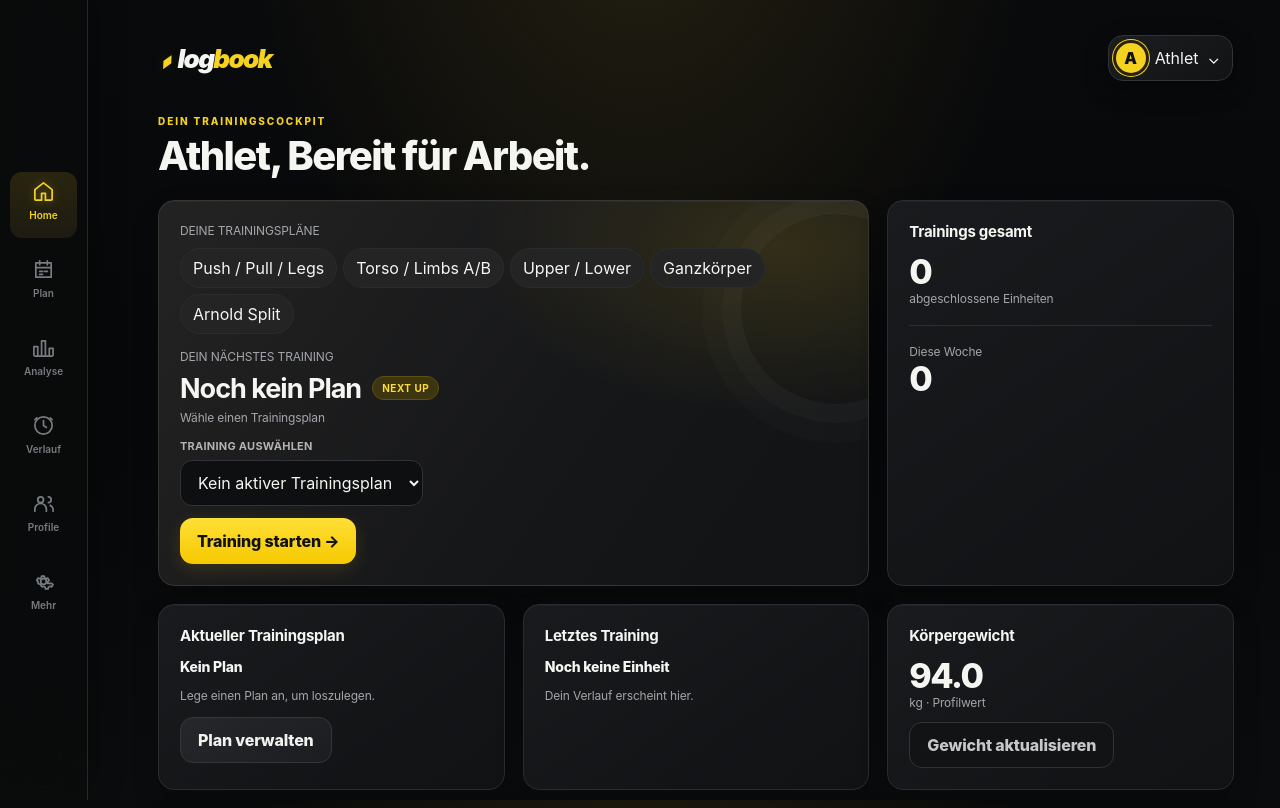
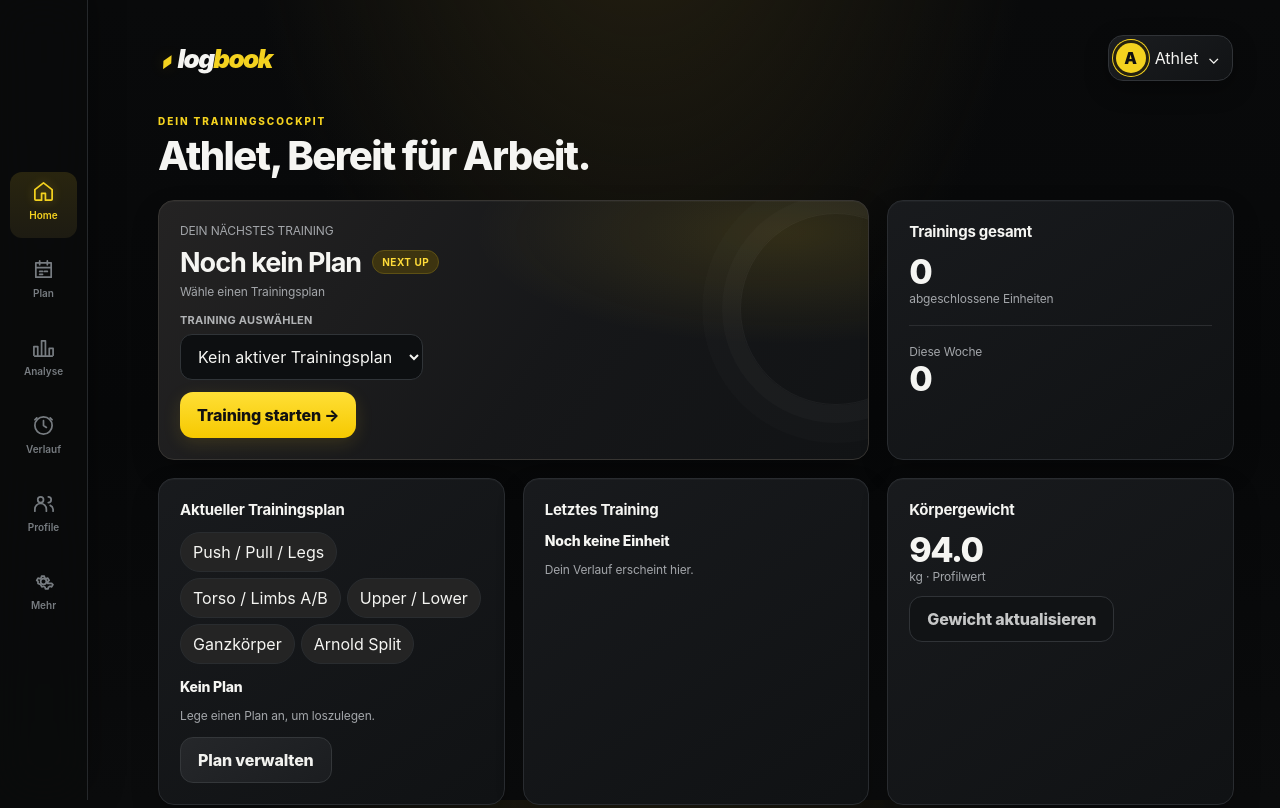
Before and after one commit to rhubal2601-lgtm/logbuch-2026, a plain HTML site: page index.html in a window 1280 px wide. Shown: the top 808 px of the page. Drawn offline with Linux system fonts and the light colour scheme.

Commit message:
Move plan variant tabs into current plan card

```diff
--- a/index.html
+++ b/index.html
@@ -55,9 +55,9 @@ input,select,textarea,.field input,.field select,.field textarea{background:#0d0
 <section class="page active" id="page-home">
 <div class="eyebrow">Dein Trainingscockpit</div><h1 class="heading" id="greeting">Bereit für Arbeit.</h1>
 <div class="grid">
-<div class="card span-8"><div class="small" style="margin-bottom:8px">DEINE TRAININGSPLÄNE</div><div id="homePlanTabs" class="pill-select" style="margin-bottom:14px"></div><div class="row between"><div><div class="small">DEIN NÄCHSTES TRAINING</div><h2 id="nextWorkoutName" style="margin:6px 0 4px">Noch kein Plan</h2><div class="small" id="nextWorkoutMeta">Wähle einen Trainingsplan</div></div><span class="tag">NEXT UP</span></div><div class="field"><label>Training auswählen</label><select id="nextWorkoutSelect"></select></div><button class="btn" id="startNext">Training starten →</button></div>
+<div class="card span-8"><div class="row between"><div><div class="small">DEIN NÄCHSTES TRAINING</div><h2 id="nextWorkoutName" style="margin:6px 0 4px">Noch kein Plan</h2><div class="small" id="nextWorkoutMeta">Wähle einen Trainingsplan</div></div><span class="tag">NEXT UP</span></div><div class="field"><label>Training auswählen</label><select id="nextWorkoutSelect"></select></div><button class="btn" id="startNext">Training starten →</button></div>
 <div class="card span-4"><h3>Trainings gesamt</h3><div class="big-number" id="totalSessions">0</div><div class="small">abgeschlossene Einheiten</div><hr class="divider"><div class="small">Diese Woche</div><div class="big-number" id="weekSessions">0</div></div>
-<div class="card span-4"><h3>Aktueller Trainingsplan</h3><div class="item-title" id="activePlanName">Kein Plan</div><p class="small" id="activePlanInfo">Lege einen Plan an, um loszulegen.</p><button class="btn secondary" data-go="training">Plan verwalten</button></div>
+<div class="card span-4"><h3>Aktueller Trainingsplan</h3><div id="homePlanTabs" class="pill-select" style="margin:10px 0 14px"></div><div class="item-title" id="activePlanName">Plan auswählen</div><p class="small" id="activePlanInfo">Wähle direkt eine der fünf Planvarianten.</p><button class="btn secondary" data-go="training">Plan verwalten</button></div>
 <div class="card span-4"><h3>Letztes Training</h3><div class="item-title" id="lastSessionName">Noch keine Einheit</div><p class="small" id="lastSessionDate">Dein Verlauf erscheint hier.</p><div class="small" id="lastSessionVolume"></div></div>
 <div class="card span-4"><h3>Körpergewicht</h3><div class="big-number" id="weightHome">—</div><div class="small">kg · Profilwert</div><button class="btn ghost" id="editWeight" style="margin-top:10px">Gewicht aktualisieren</button></div>
 <div class="card span-12"><div class="row between"><h3>Letzte Aktivität</h3><button class="btn ghost" data-go="history">Zum Verlauf</button></div><div id="recentHome" class="list"><div class="muted small">Noch keine Trainings gespeichert.</div></div></div>
```
